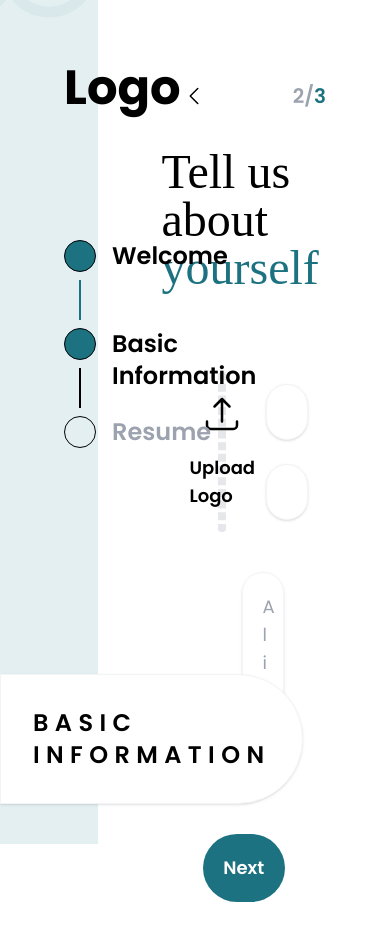
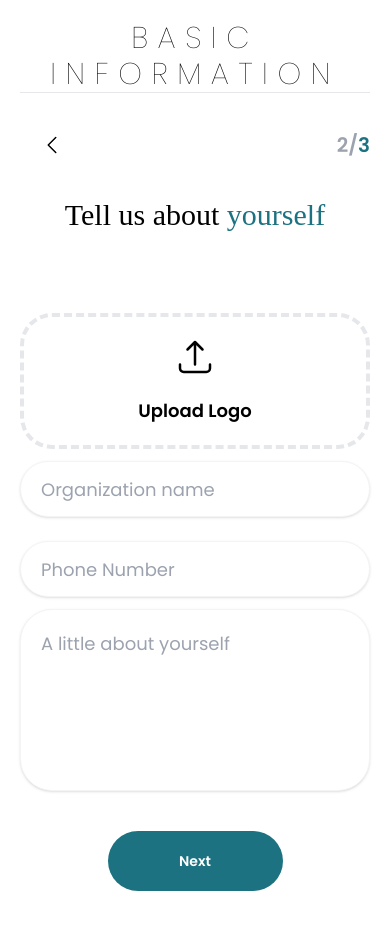
Before and after one commit to Yidu-xSkript/volunteer_connect, a React (Create React App) app in the folder frontend/: page /on-boarding in a window 390 px wide. Both pictures are taken after a click on the button "Get Started". Shown: the top 940 px of the page. After the commit the page ends 911 px from the top, so only its background shows below. Built offline with nearby package versions, Linux system fonts and the light colour scheme; a web font is replaced by a local one.

Commit message:
OnBoarding page responsiveness - Button component edited

```diff
--- a/frontend/src/components/form/button.js
+++ b/frontend/src/components/form/button.js
@@ -1,6 +1,6 @@
 
 const Button = ({className, text, action}) => (
-    <button onClick={action} className={`${className} bg-primary text-white font-semibold text-lg p-5 hover:shadow-xl hover:opacity-90 duration-150`}>{text}</button>
+    <button onClick={action} className={`${className} bg-primary text-white font-semibold text-sm md:text-lg p-5 hover:shadow-xl hover:opacity-90 duration-150`}>{text}</button>
 );
 
 export default Button;
--- a/frontend/src/pages/on_boarding/index.js
+++ b/frontend/src/pages/on_boarding/index.js
@@ -24,19 +24,19 @@ function OnBoarding() {
   return (
     <div className="flex">
       {/* Sidebar */}
-      <div className="w-1/4 bg-auth h-full absolute top-0 bottom-0 block">
-        <img src={authCircle} className="w-64 z-0 absolute -top-20 -left-20 pointer-events-none select-none" alt="circle-bg" />
-        <img src={authCircle} className="w-80 z-0 absolute -top-20 right-0 pointer-events-none select-none" alt="circle-bg" />
-        <div className="p-16">
+      <div className="hidden lg:block w-1/4 bg-auth h-full absolute top-0 bottom-0">
+        <img src={authCircle} className="lg:w-36 xl:w-40 2xl:w-64 z-0 absolute -top-20 -left-20 pointer-events-none select-none" alt="circle-bg" />
+        <img src={authCircle} className="lg:w-40 xl:w-56 2xl:w-80 z-0 absolute -top-20 right-0 pointer-events-none select-none" alt="circle-bg" />
+        <div className="xl:p-12 lg:p-5">
           {/* <img src={logo} className="w-40 relative z-10" alt="logo" /> */}
-          <h1 className="text-5xl text-black font-bold z-10 relative mb-32">Logo</h1>
+          <h1 className="text-5xl lg:text-3xl xl:text-4xl 2xl:text-5xl text-black font-bold z-10 relative mb-32">Logo</h1>
           {wizards.map((w, i) => (
             <div key={i} className="flex items-start space-x-4 my-2">
               <div className="flex flex-col items-center">
-                <span className={`h-8 w-8 rounded-full border border-black ${selectedPill >= i ? 'bg-primary' : 'bg-transparent'}`} />
+                <span className={`w-8 h-8 2xl:w-8 2xl:h-8 lg:h-6 lg:w-6 xl:w-7 xl:h-7 rounded-full border border-black ${selectedPill >= i ? 'bg-primary' : 'bg-transparent'}`} />
                 {i < wizards.length - 1 && <span className={`border h-10 mt-2 ${selectedPill > i ? 'border-primary' : 'border-black'}`} />}
               </div>
-              <h3 className={`text-2xl select-none z-10 font-semibold ${selectedPill >= i ? 'text-black' : 'text-gray-400'}`}>{w}</h3>
+              <h3 className={`text-2xl lg:text-xl 2xl:text-2xl select-none z-10 font-semibold ${selectedPill >= i ? 'text-black' : 'text-gray-400'}`}>{w}</h3>
             </div>
           ))}
         </div>
@@ -44,8 +44,11 @@ function OnBoarding() {
           {wizards[selectedPill]}
         </div>
       </div>
-      <div className='w-1/4 h-full' />
-      <div className="w-3/4 p-16">
+      <div className='hidden lg:block w-1/4 h-full' />
+      <div className="lg:w-3/4 w-full p-5 sm:p-10 md:p-16">
+        <div className="lg:hidden flex items-center justify-center border-b mb-5 text-3xl uppercase font-thin text-center tracking-[0.6rem]">
+          {wizards[selectedPill]}
+        </div>
         {/* Nav */}
         <div className="flex justify-between items-center">
           <ChevronLeftIcon className="w-16 p-5 hover:bg-[#F5F9F9] rounded-full cursor-pointer" onClick={decrementPill}/>
@@ -57,31 +60,31 @@ function OnBoarding() {
         <div className="flex flex-col items-center">
           {selectedPill === 0 &&
             <>
-              <img src={welcome} className="w-2/4" alt="Welcome" />
-              <h2 className="border-b-2 border-black font-semibold text-3xl pb-4 tracking-wide">Glad You're here, name!</h2>
-              <h1 className="font-heading text-black text-5xl mt-5">Thank you <span className="text-primary">for donating your time.</span></h1>
+              <img src={welcome} className="lg:w-2/4 w-full" alt="Welcome" />
+              <h2 className="border-b-2 border-black font-semibold lg:text-2xl xl:text-3xl md:text-xl text-sm pb-4 tracking-wide">Glad You're here, name!</h2>
+              <h1 className="font-heading text-black text-3xl md:text-5xl text-center mt-5">Thank you <span className="text-primary">for donating your time.</span></h1>
             </>
           }
           {selectedPill === 1 &&
             <>
-              <h1 className="font-heading text-black text-5xl mt-5 mb-20">Tell us about <span className="text-primary">yourself</span></h1>
-              <div className="inline-flex w-full justify-center space-x-10 px-20">
-                <UploadWidget className={'h-auto w-1/3'} text="Upload Logo" />
-                <div className="w-2/3">
-                  <Input placeholder={'Organization name'} required={true} type={'text'} className={'border border-gray-100 shadow'} />
+              <h1 className="font-heading text-black text-3xl text-center md:text-5xl mt-5 mb-20">Tell us about <span className="text-primary">yourself</span></h1>
+              <div className="block md:inline-flex w-full justify-center space-x-0 md:space-x-10 px-0 md:px-20">
+                <UploadWidget className={'h-auto md:w-1/3 w-full text-center md:py-0 py-5'} text="Upload Logo" />
+                <div className="md:w-2/3 w-full">
+                  <Input placeholder={'Organization name'} required={true} type={'text'} className={'w-full border border-gray-100 shadow'} />
                   <Input placeholder={'Phone Number'} required={true} type={'number'} className={'border border-gray-100 shadow'} />
                 </div>
               </div>
-              <div className="w-full px-20 my-10">
+              <div className="w-full px-0 md:px-20 my-0 md:my-10">
                 <TextArea placeholder={'A little about yourself'} rows={5} className={'w-full p-5 shadow resize-none'} />
               </div>
             </>
           }
           {selectedPill === 2 &&
             <>
-              <h1 className="font-heading text-black text-5xl mt-5 text-center">Upload Your <br className="mb-5"/><span className="text-primary">Resume</span></h1>
-              <div className="w-full px-20 py-10">
-                <UploadWidget className={'h-64'} text="Choose your resume to upload" text2="PDF, JPEG, or PNG" />
+              <h1 className="font-heading text-black text-3xl text-center md:text-5xl mt-5">Upload Your <br className="mb-5"/><span className="text-primary">Resume</span></h1>
+              <div className="w-full md:px-20 px-5 py-10">
+                <UploadWidget className={'w-full text-center md:py-20 py-5'} text="Choose your resume to upload" text2="PDF, JPEG, or PNG" />
               </div>
             </>
           }
```
